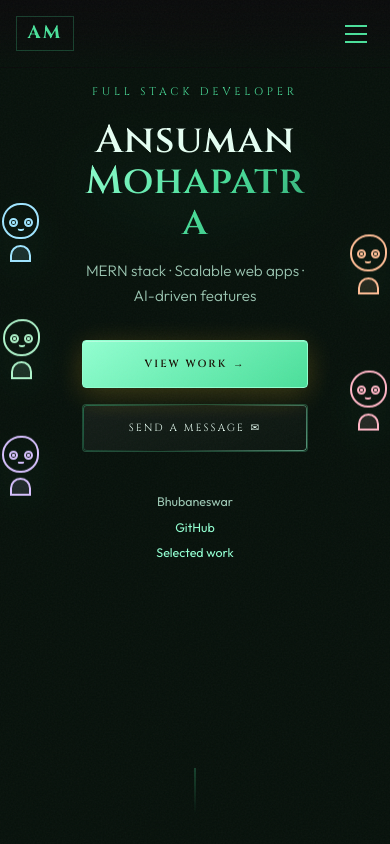
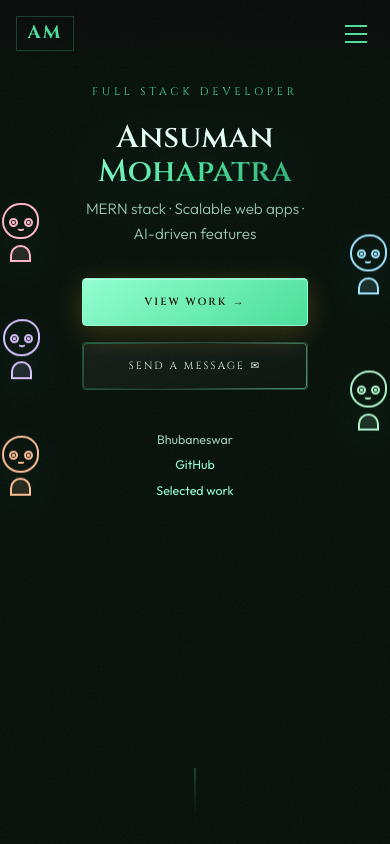
Before and after one commit to ansuman34/AnsumanMohapatra-Portfolio, a React (Vite) app in the folder client/: page / in a window 390 px wide. Shown: the top 844 px of the page. Built offline with nearby package versions, Linux system fonts and the light colour scheme; no server answers.

Commit message:
Fix responsiveness for mobile phones

```diff
--- a/client/src/App.jsx
+++ b/client/src/App.jsx
@@ -467,14 +467,16 @@ export default function App() {
       <main id="top">
         <section className="hero">
           <div ref={dollsRef} className="hero-dolls" aria-hidden="true">
-            {doodleThemes.map((themeIndex, index) => (
+            {doodleThemes.map((themeIndex, index) => {
+              const previewThemeIndex = (themeIndex + 1) % THEMES.length;
+              return (
               <button
                 key={`doll-${index}`}
                 type="button"
-                className={`doll doll-${index + 1} theme-${themeIndex}`}
+                className={`doll doll-${index + 1} theme-${previewThemeIndex}`}
                 style={{ "--doll-i": index }}
                 onClick={() => cycleDoodleTheme(index)}
-                aria-label={`Switch doll ${index + 1} theme`}
+                aria-label={`Apply ${THEMES[previewThemeIndex]} theme`}
               >
                 <span className="doll-head">
                   <span className="doll-ring" />
@@ -490,7 +492,8 @@ export default function App() {
                 </span>
                 <span className="doll-body" />
               </button>
-            ))}
+              );
+            })}
           </div>
           <p className="hero-eyebrow reveal" data-reveal>
             Full Stack Developer
@@ -513,7 +516,7 @@ export default function App() {
           <div className="hero-meta reveal" data-reveal>
             <span>Bhubaneswar</span>
             <span className="dot">·</span>
-            <a href="https://github.com" target="_blank" rel="noopener noreferrer">
+            <a href="https://github.com/ansuman34/" target="_blank" rel="noopener noreferrer">
               GitHub
             </a>
             <span className="dot">·</span>
--- a/client/src/index.css
+++ b/client/src/index.css
@@ -1270,6 +1270,16 @@ body.is-page-vanishing .app-shell {
     margin-left: auto;
     margin-right: auto;
   }
+  .hero-title {
+    font-size: clamp(1.5rem, 10vw, 2.5rem);
+    line-height: 1.1;
+    margin-bottom: 0.5rem;
+    padding-inline: 0.15rem;
+    word-break: break-word;
+    text-align: center;
+    letter-spacing: 0.01em;
+    text-wrap: balance;
+  }
 
   .hero-dolls {
     inset: 0;
@@ -1303,10 +1313,21 @@ body.is-page-vanishing .app-shell {
     right: 0.2rem;
     top: 44%;
   }
+  .hero-ti
 
   .hero-actions .btn {
     width: 100%;
     justify-content: center;
+  }
+}
+@media (max-width: 425px) {
+  .hero-title {
+    font-size: clamp(1.2rem, 8vw, 2.2rem);
+  }
+}
+@media (max-width: 320px) {
+  .hero-title {
+    font-size: clamp(1.1rem, 6vw, 2rem);
   }
 }
 
```
Also changed, not shown: client/src/components/ui/demo.tsx (deleted, +0 -35 lines).
